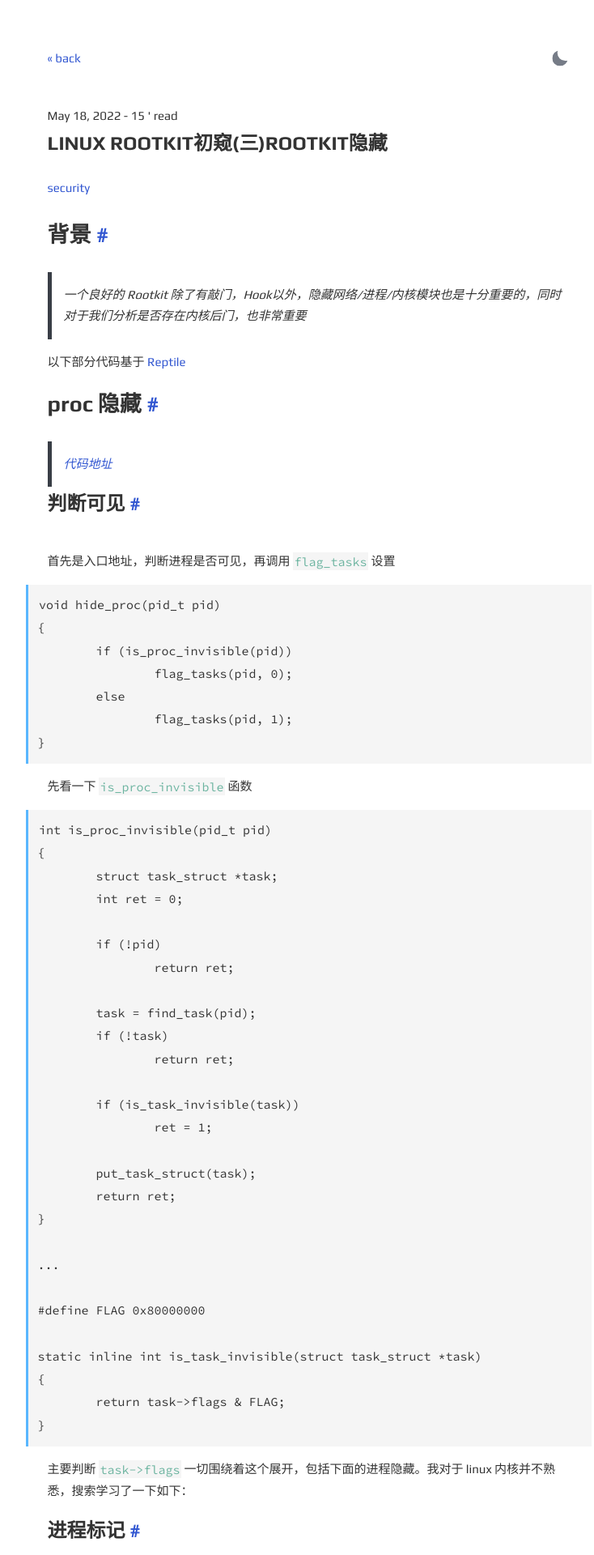
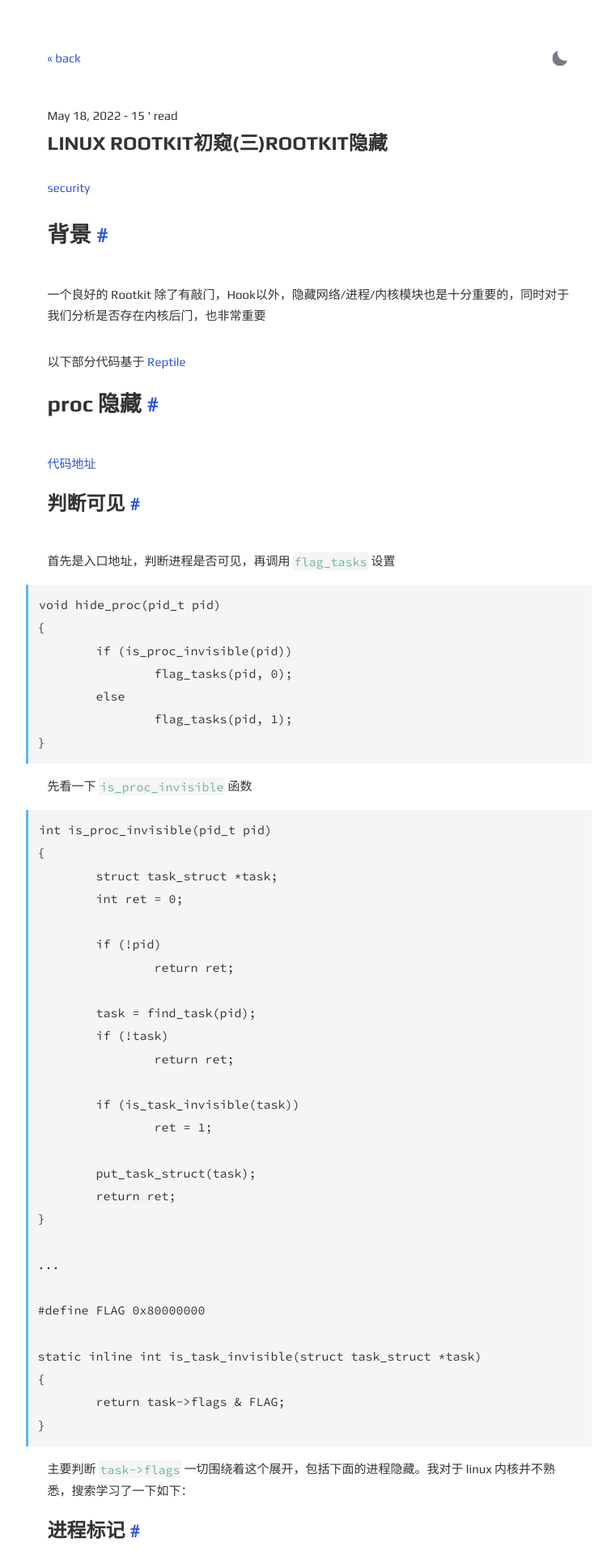
Before and after one commit to chriskaliX/chriskalix.github.io, a Jekyll site: the page built from _posts/2022-05-18-Linux_Rootkit初窥(三)Rootkit隐藏.md, in a window 1280 px wide. Shown: the top 1920 px of the page at 81% size, without its empty margins (259-993 px from the left). Built offline with Jekyll 4.4.1, drawn with Linux system fonts in a browser that asks for light colours.

```diff
--- a/_posts/2022-05-18-Linux_Rootkit初窥(三)Rootkit隐藏.md
+++ b/_posts/2022-05-18-Linux_Rootkit初窥(三)Rootkit隐藏.md
@@ -9,13 +9,13 @@ minute: 15
 
 ## 背景
 
-> 一个良好的 Rootkit 除了有敲门，Hook以外，隐藏网络/进程/内核模块也是十分重要的，同时对于我们分析是否存在内核后门，也非常重要
+一个良好的 Rootkit 除了有敲门，Hook以外，隐藏网络/进程/内核模块也是十分重要的，同时对于我们分析是否存在内核后门，也非常重要
 
 以下部分代码基于 [Reptile](https://github.com/f0rb1dd3n/Reptile)
 
 ## proc 隐藏
 
-> [代码地址](https://github.com/f0rb1dd3n/Reptile/blob/master/kernel/proc.c)
+[代码地址](https://github.com/f0rb1dd3n/Reptile/blob/master/kernel/proc.c)
 
 ### 判断可见
 
```
